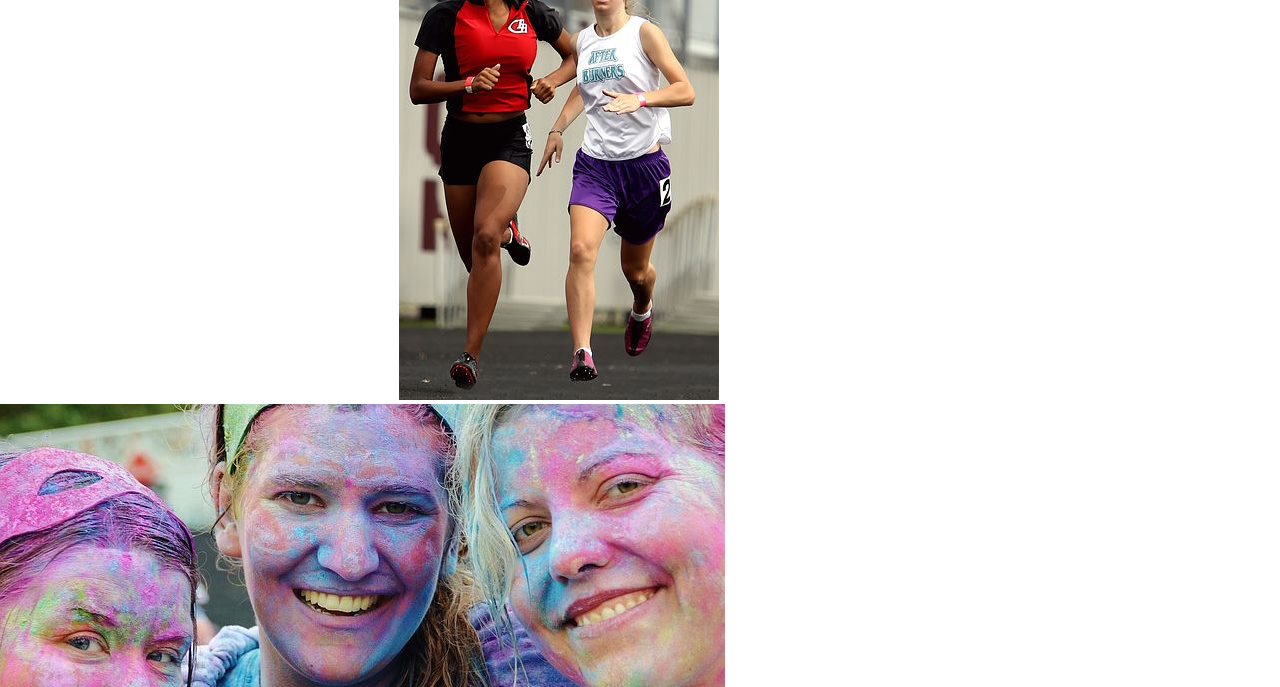
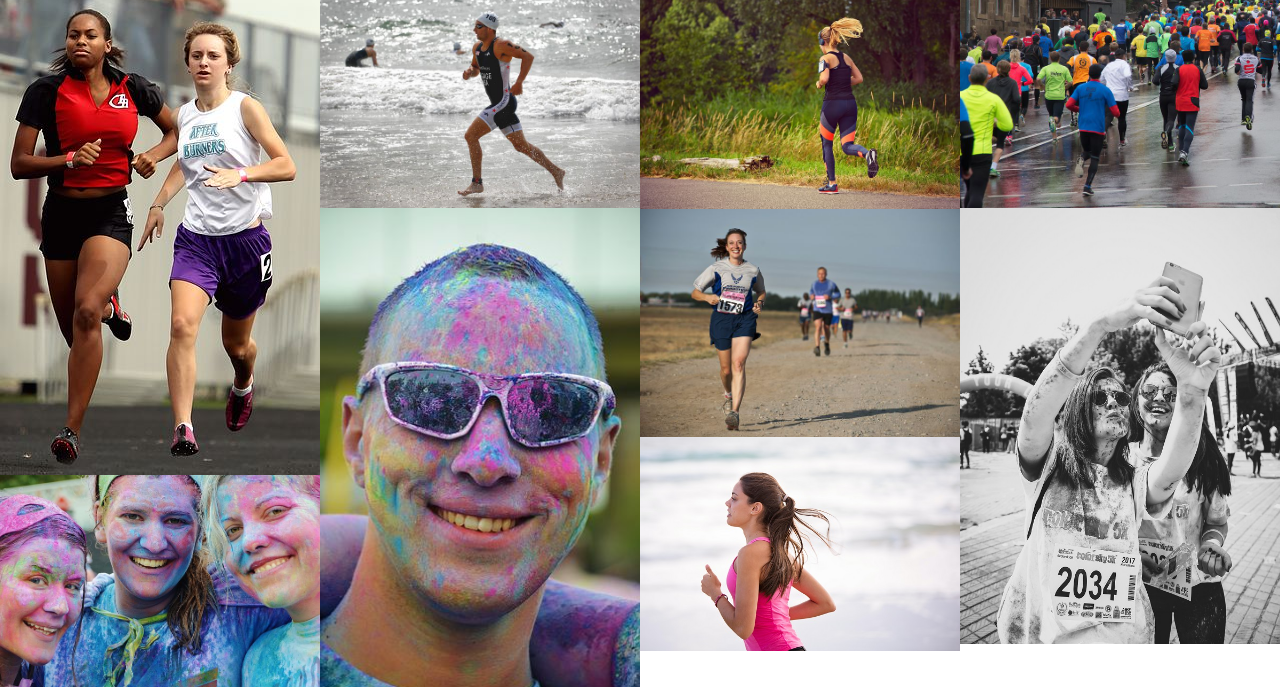
Before and after one commit to alperkan1/Love-Running-Overview-, a plain HTML site: page love_running/gallery.html in a window 1280 px wide. Shown: the part 80-767 px from the top of the page. Drawn offline with Linux system fonts and the light colour scheme.

Commit message:
put in to place and organised the gallery

```diff
--- a/love_running/assets/css/style.css
+++ b/love_running/assets/css/style.css
@@ -248,4 +248,10 @@ footer {height: 150px;}
 
 #photos {
    clear: both;
+   line-height: 0;
+   column-count: 4;
+   column-gap: 0;
 }
+#photos > img {
+    width: 100%;
+}
--- a/love_running/gallery.html
+++ b/love_running/gallery.html
@@ -32,7 +32,7 @@
 
     </header>
 
-    <section>
+    <section id="photos">
 
         <img src="assets/images/athletes.jpg" alt="Two athletes Running">
 
@@ -49,6 +49,8 @@
         <img src="assets/images/runner4.jpg" alt="Solo female runner at the beach">
 
         <img src="assets/images/running_gang.jpg" alt="Runners at a urban marathon">
+
+        <img src="assets/images/mud-run.jpg" alt="Two female runners at a mud run">
 
     </section>
     <footer id=social>
```
